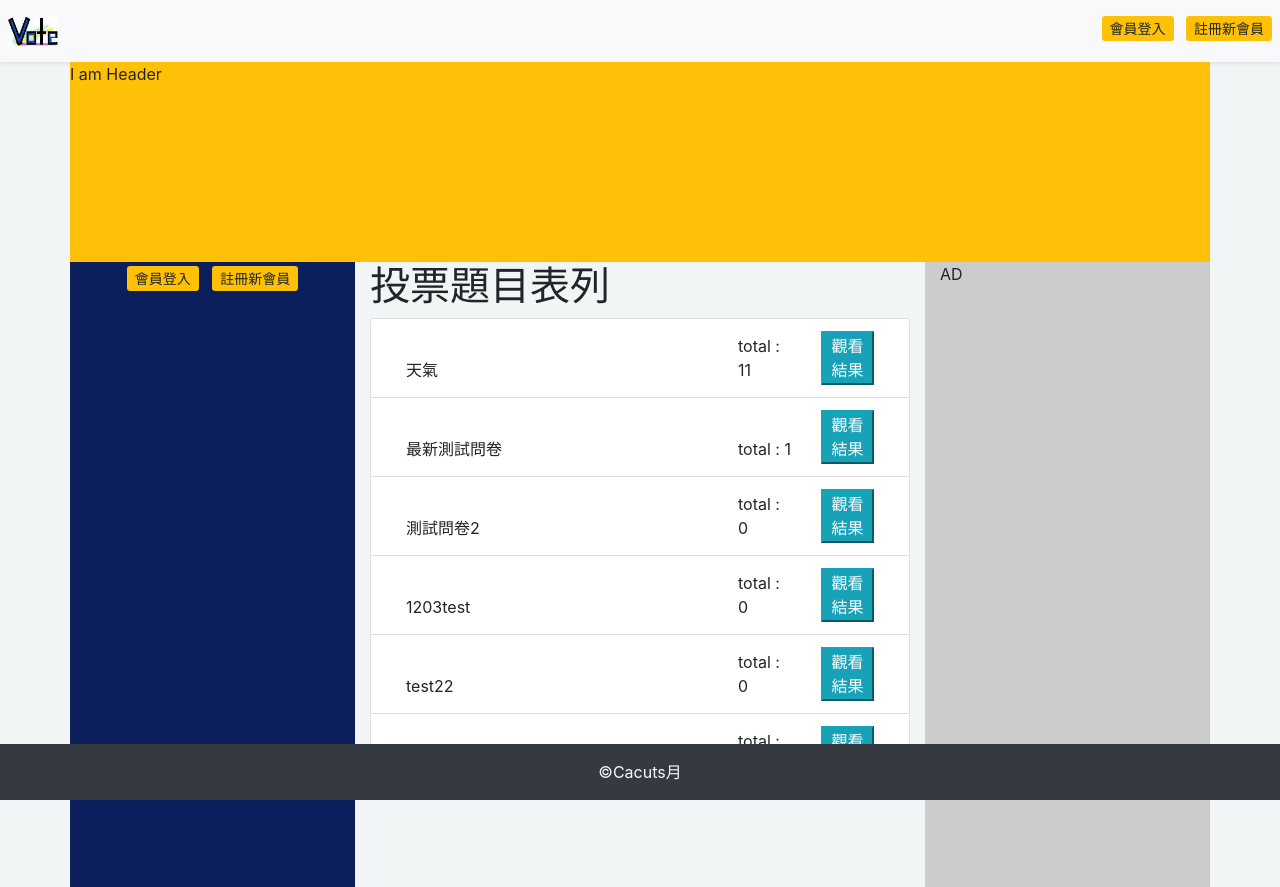
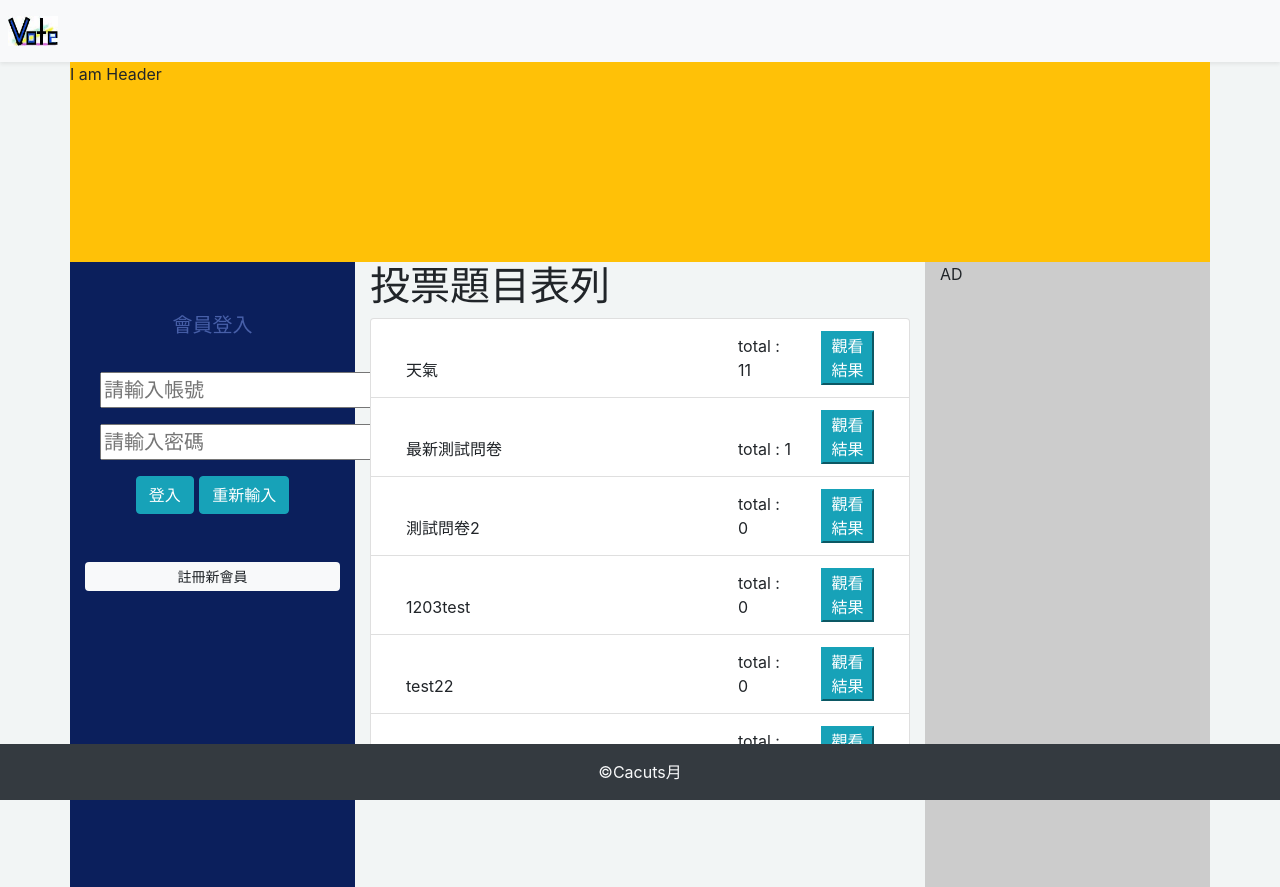
Before and after one commit to mooncactusmoon/vote, a PHP site: page /index.php?do=check_login in a window 1280 px wide. Run offline with PHP 8.4, Linux system fonts and the light colour scheme; data comes from the database, SQL or seed files in the repository; some libraries are stand-ins or nearby versions.

Commit message:
login頁面刪除改呈現在aside

```diff
--- a/api/check_login.php
+++ b/api/check_login.php
@@ -12,7 +12,7 @@ if(rows('users',$_POST)>0){
 }else{
     $_SESSION['error']="帳號或密碼錯誤";
 
-    to("../index.php?do=login");
+    to("../index.php");
 }
 
 // session 先 to(header)要在後面
--- a/backend/index.php
+++ b/backend/index.php
@@ -108,7 +108,7 @@ if(isset($_SESSION['error'])){
 
 if(isset($_SESSION['user'])){
     echo "<span class='pr-5 '>歡迎，{$_SESSION['user']} : )</span>";
-    echo "<a href='../logout.php' class='btn-sm btn-warning'>登出</a>";
+    // echo "<a href='../logout.php' class='btn-sm btn-warning'>登出</a>";
 }
 ?>
 </nav>
@@ -133,7 +133,7 @@ if(isset($_SESSION['user'])){
     <?php
     if(isset($_SESSION['user'])){
         echo "<span class='pr-5 '>歡迎，{$_SESSION['user']} : )</span>";
-        echo "<a href='logout.php' class='btn-sm btn-warning'>登出</a>";
+        echo "<a href='../logout.php' class='btn-sm btn-warning'>登出</a>";
     }
     ?>
         <!-- 放置功能 -->
--- a/frontend/reg.php
+++ b/frontend/reg.php
@@ -1,4 +1,4 @@
-<!-- 需要修改讓有登入錯誤訊息在這裡不顯示 -->
+
 <h2 class="text-center">註冊</h2>
 <div class="container" style="height:508px">
 <form action="./api/reg.php" method="post" id="regForm" class="text-center">
--- a/index.php
+++ b/index.php
@@ -83,20 +83,23 @@
         </a>
     </div>
     <?php
-
+    if(isset($_SESSION['error'])){
+        echo "<script>alert('帳號或密碼錯誤，請再試一次')</script>";
+        unset($_SESSION['error']);
+    }
     // if(isset($_SESSION['error'])){
     // echo "<span class='float-left text-danger'>". $_SESSION['error'] ."</span>";
     // }
 
     if(isset($_SESSION['user'])){
     echo "<span class='pr-5 '>歡迎，{$_SESSION['user']} : )</span>";
-    echo "<a href='logout.php' class='btn-sm btn-warning'>登出</a>";
+    // echo "<a href='logout.php' class='btn-sm btn-warning'>登出</a>";
     }else{
     ?>
-    <div class="">
+    <!-- <div class="">
     <a href="?do=login" class="mr-2 btn-sm btn-warning">會員登入</a>
     <a href="?do=reg" class=" btn-sm  btn-warning">註冊新會員</a>
-    </div>
+    </div> -->
     <?php
     }
     ?>
@@ -136,9 +139,22 @@ if(isset($_SESSION['user'])){
     <?php
 }else{
     ?>
-    <div class="">
-    <a href="?do=login" class="mr-2 btn-sm btn-warning">會員登入</a>
-    <a href="?do=reg" class=" btn-sm  btn-warning">註冊新會員</a>
+    <div class="container mt-5">
+
+<form action="./api/check_login.php" method="post" class="text-center">
+    <div class="m-auto">
+        <p>會員登入</p>
+        <input class="mt-3" type="text" name="account" placeholder="請輸入帳號" >
+        <input class="mt-3" type="password" name="password" placeholder="請輸入密碼">
+
+        <input class="mt-3 btn btn-info rounded" type="submit" value="登入">
+        <input class="mt-3 btn btn-info rounded" type="reset" value="重新輸入">
+
+</div>
+</form>
+</div>
+
+    <a href="?do=reg" class="mt-5 btn-sm  btn-light rounded">註冊新會員</a>
     </div>
     <?php
     }
```
Also changed, not shown: frontend/login.php (deleted, +0 -36 lines).
